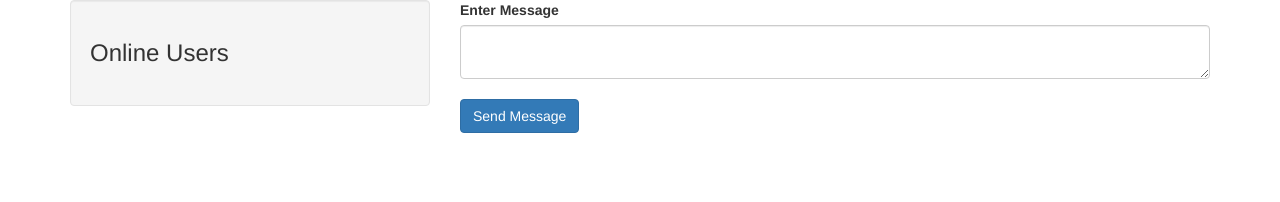
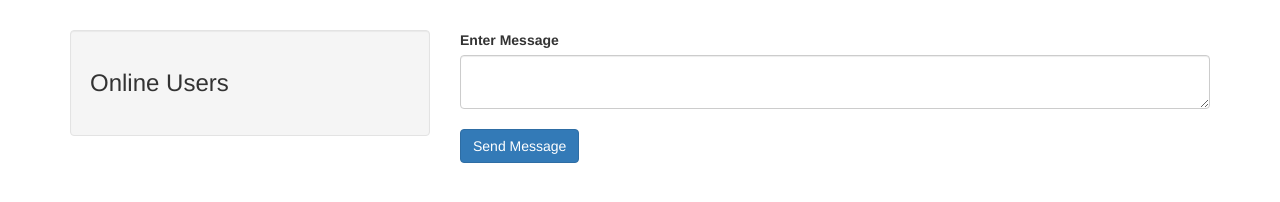
Before and after one commit to Varsh18/ChatApp, a website: page index.html in a window 1280 px wide. Drawn offline with nearby package versions, Linux system fonts and the light colour scheme.

Commit message:
Set margin top for body

```diff
--- a/index.html
+++ b/index.html
@@ -7,7 +7,11 @@
     <script src="http://code.jquery.com/jquery-latest.min.js"></script>
     <script src="/socket.io/socket.io.js"></script>
   </head>
-
+  <style>
+  body{
+    margin-top: 30px;
+  }
+  </style>
   <body>
 <div class="container">
   <div class="row">
```
